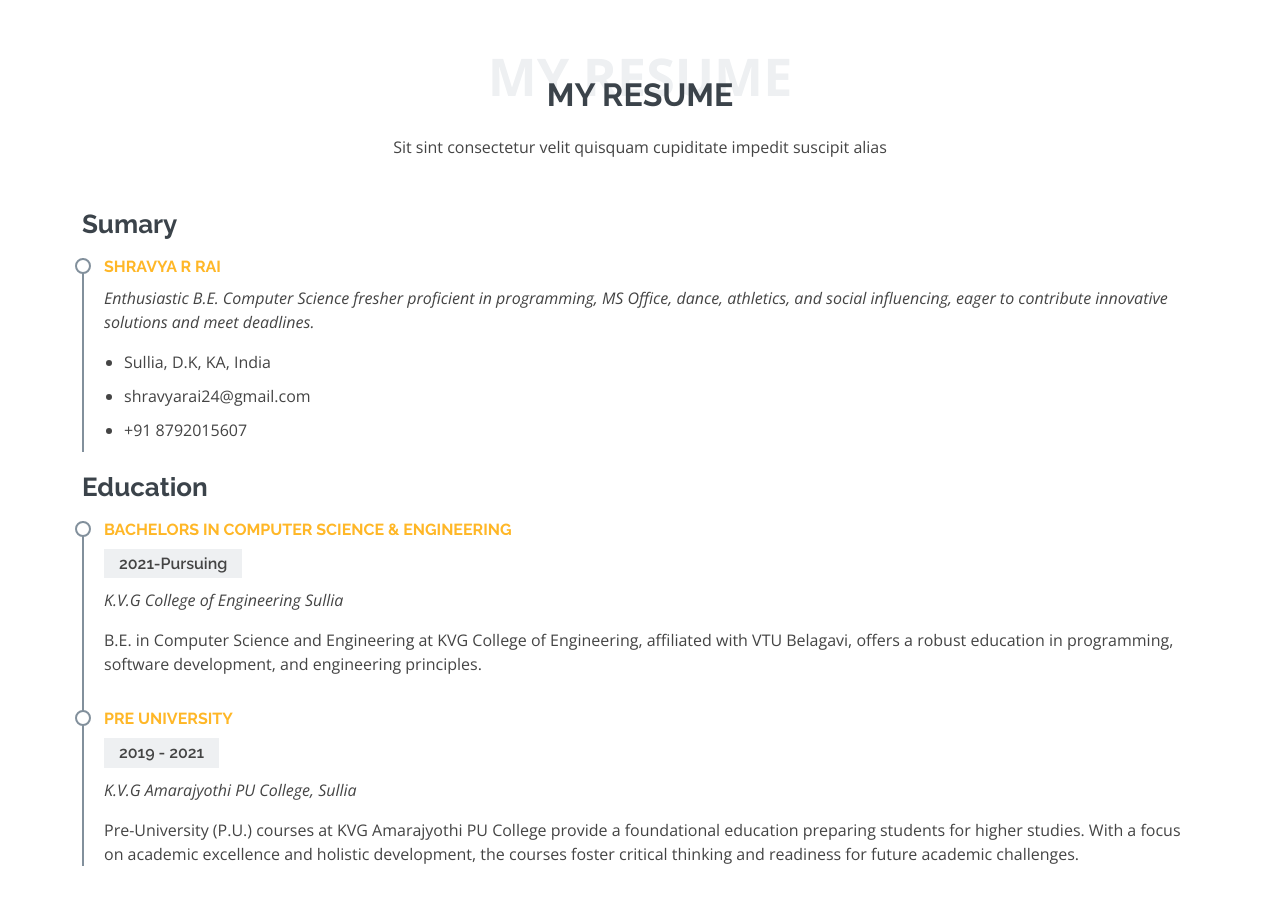
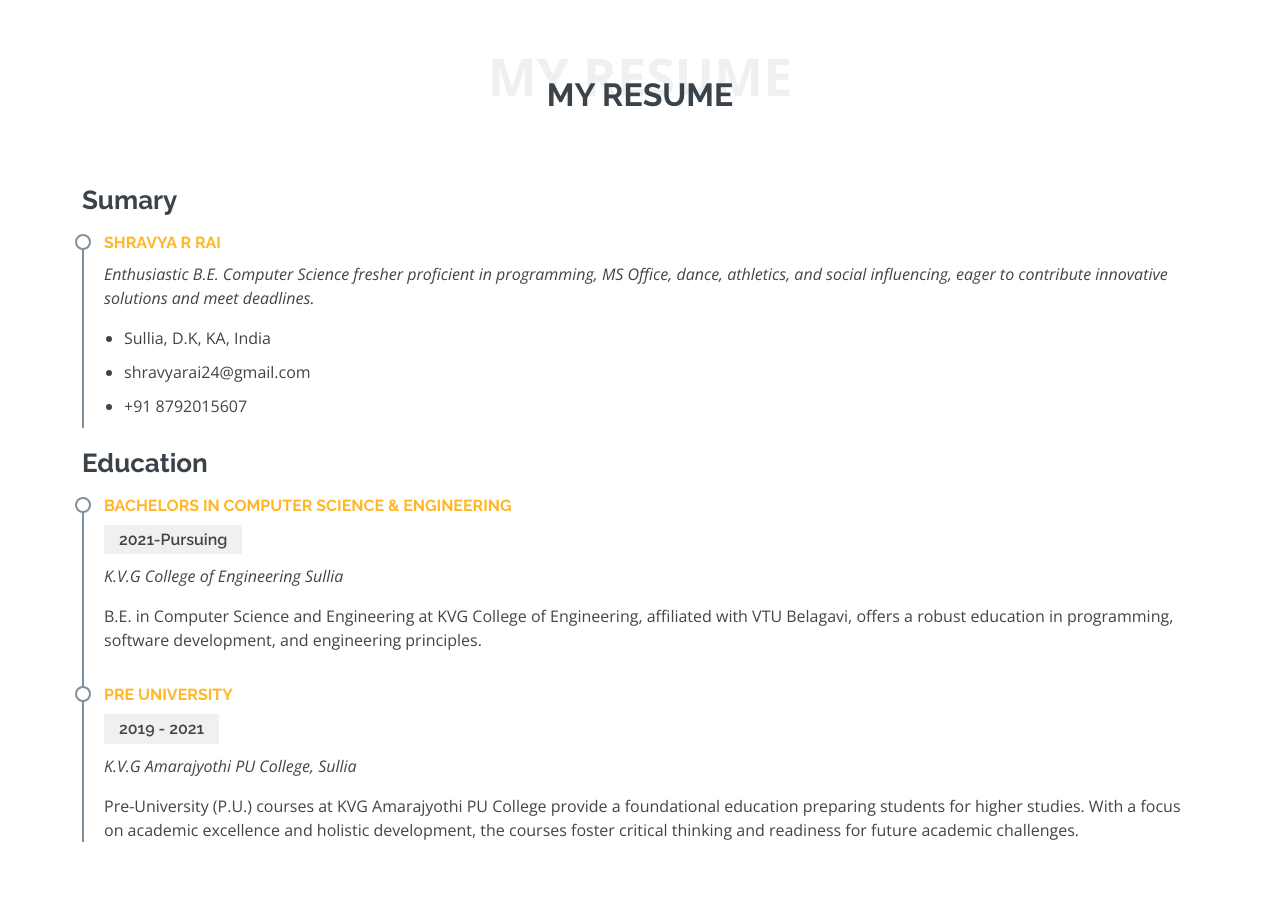
Before and after one commit to Shravyaab/Portfolio_Boodu, a plain HTML site: page index.html in a window 1280 px wide. Shown: the part 1600-2503 px from the top of the page. Drawn offline with nearby package versions, Linux system fonts and the light colour scheme.

Commit message:
Update index.html

```diff
--- a/index.html
+++ b/index.html
@@ -132,7 +132,6 @@
         <div class="section-title">
           <span>My Resume</span>
           <h2>My Resume</h2>
-          <p>Sit sint consectetur velit quisquam cupiditate impedit suscipit alias</p>
         </div>
 
         <div class="row">
```
